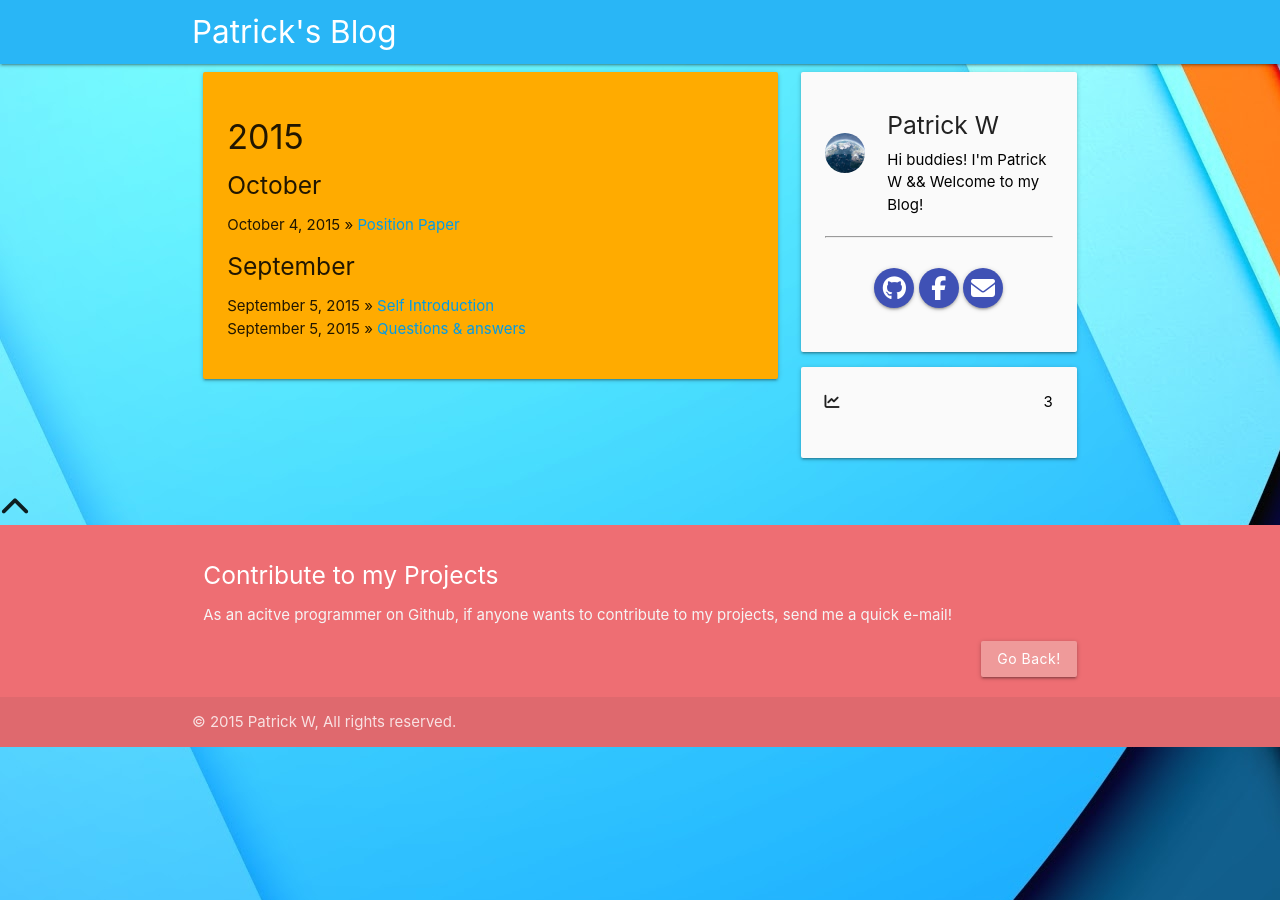
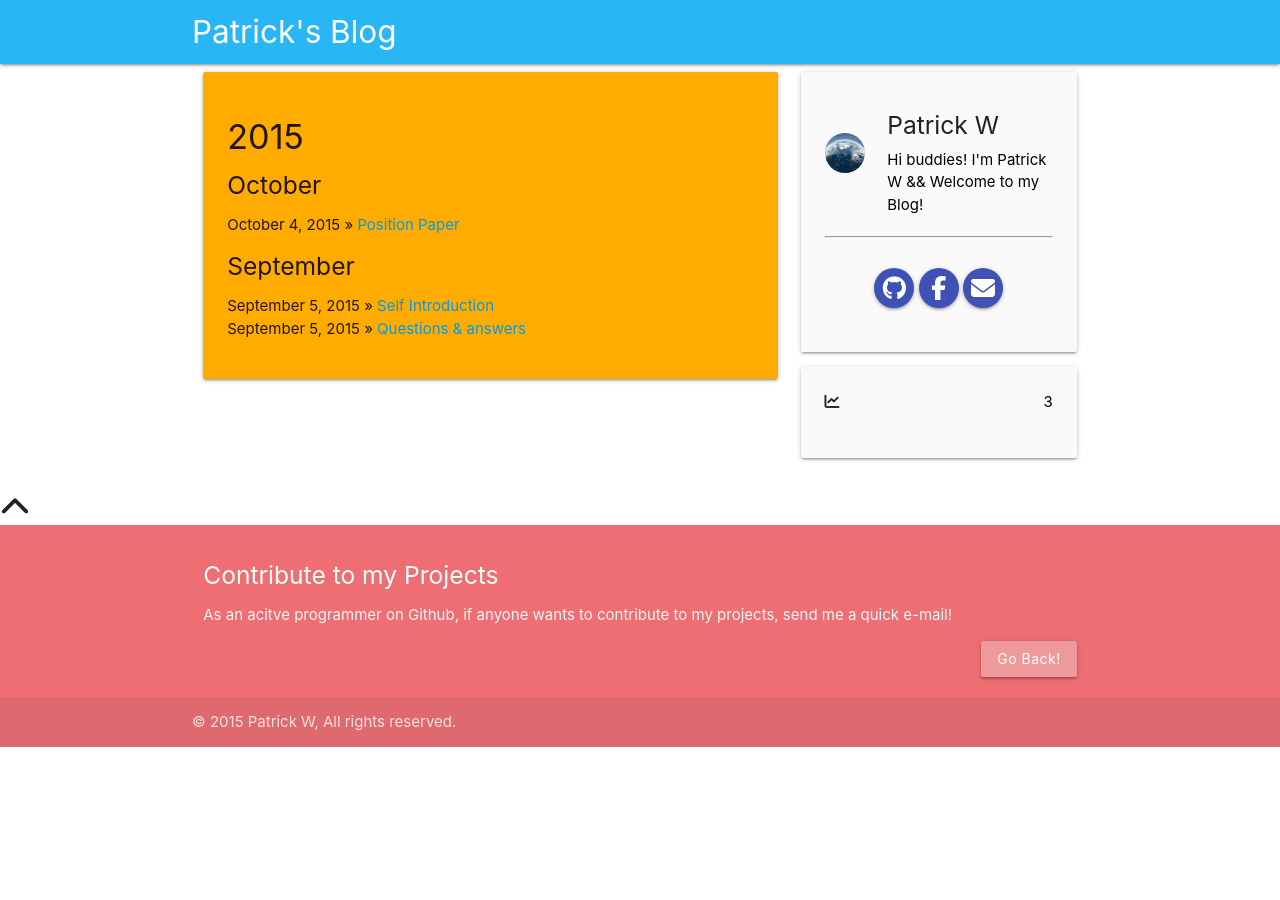
Before and after one commit to Pisces000221/blog, a Jekyll site: the page built from archive.html, in a window 1280 px wide. Built offline with Jekyll 4.4.1, drawn with Linux system fonts in a browser that asks for light colours; nearby versions of some CDN libraries; library files that are not in the unit come from our copies.

Commit message:
Clear Background

```diff
--- a/_includes/themes/materiallize/default.html
+++ b/_includes/themes/materiallize/default.html
@@ -51,7 +51,7 @@
 
   </head>
 
-  <body background="{{ BASE_PATH }}/assets/images/background.jpg">
+  <body>
 
       <nav class="light-blue lighten-1" role="navigation">
           <div class="nav-wrapper container">
```
Also changed, not shown: assets/images/background.jpg (deleted).
